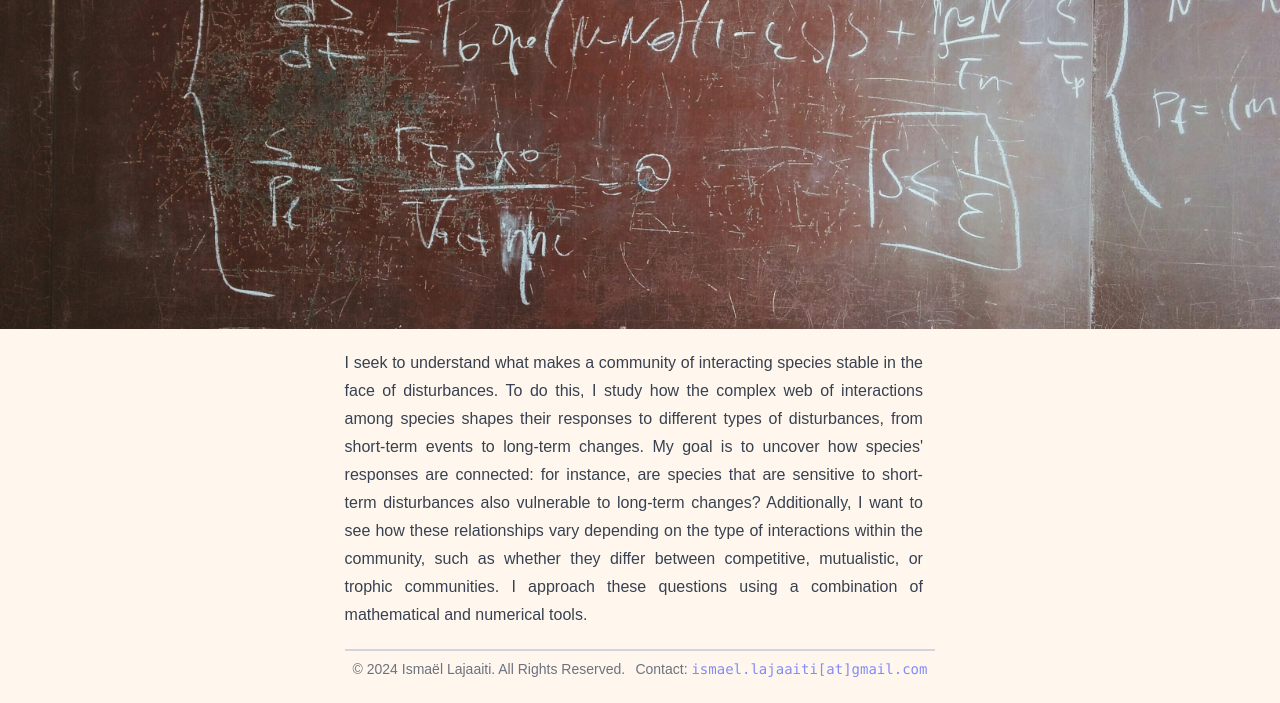
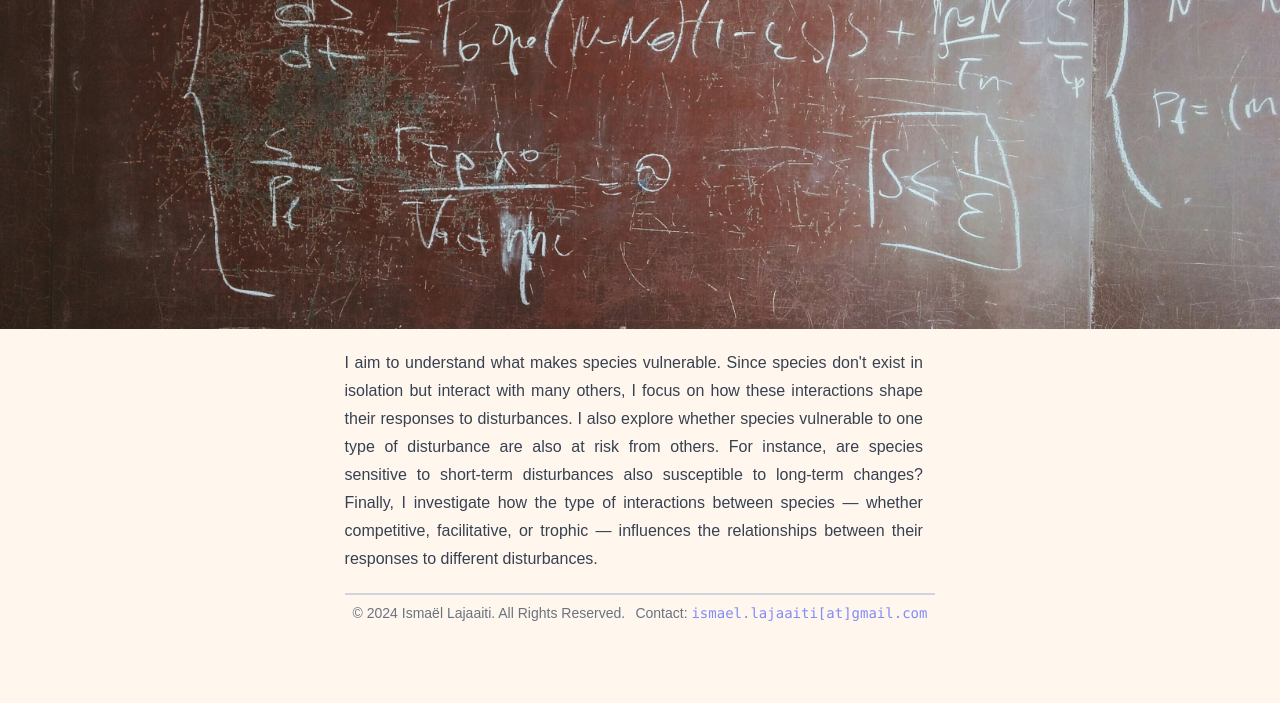
Before and after one commit to ismael-lajaaiti/astro-tutorial, an Astro site: page /research in a window 1280 px wide. Shown: the part 187-890 px from the top of the page. After the commit the page ends 834 px from the top, so only its background shows below. Built offline with nearby package versions, Linux system fonts and the light colour scheme; Astro itself is replaced by a stand-in of ours.

Commit message:
Update link and research statement

```diff
--- a/src/components/Header.astro
+++ b/src/components/Header.astro
@@ -40,7 +40,7 @@ const currentPath = pathname.slice(1);
 
     <div class="flex space-x-1">
         <Social
-            url="https://github.com/ismael-lajaaiti"
+            url="https://scholar.google.com/citations?user=ebpnCOUAAAAJ&hl=fr"
             logo="academicons:google-scholar"
             platform="GitHub"
         />
@@ -50,7 +50,7 @@ const currentPath = pathname.slice(1);
             platform="GitHub"
         />
         <Social
-            url="https://github.com/ismael-lajaaiti"
+            url="https://x.com/ismael_lajaaiti"
             logo="ri:twitter-x-fill"
             platform="X"
         />
--- a/src/pages/research.astro
+++ b/src/pages/research.astro
@@ -10,18 +10,16 @@ const pageTitle = "Research";
     <section class="py-5">
         <Prose>
             <p>
-                I seek to understand what makes a community of interacting
-                species stable in the face of disturbances. To do this, I study
-                how the complex web of interactions among species shapes their
-                responses to different types of disturbances, from short-term
-                events to long-term changes. My goal is to uncover how species'
-                responses are connected: for instance, are species that are
-                sensitive to short-term disturbances also vulnerable to
-                long-term changes? Additionally, I want to see how these
-                relationships vary depending on the type of interactions within
-                the community, such as whether they differ between competitive,
-                mutualistic, or trophic communities. I approach these questions
-                using a combination of mathematical and numerical tools.
+                I aim to understand what makes species vulnerable. Since species
+                don't exist in isolation but interact with many others, I focus
+                on how these interactions shape their responses to disturbances.
+                I also explore whether species vulnerable to one type of
+                disturbance are also at risk from others. For instance, are
+                species sensitive to short-term disturbances also susceptible to
+                long-term changes? Finally, I investigate how the type of
+                interactions between species — whether competitive,
+                facilitative, or trophic — influences the relationships between
+                their responses to different disturbances.
             </p>
         </Prose>
     </section>
```
